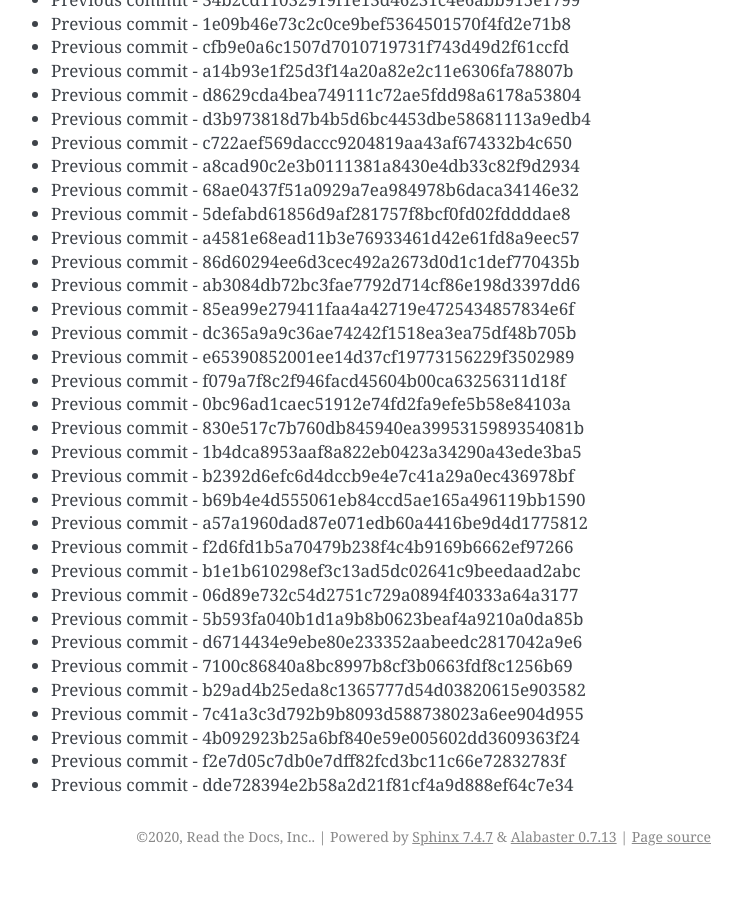
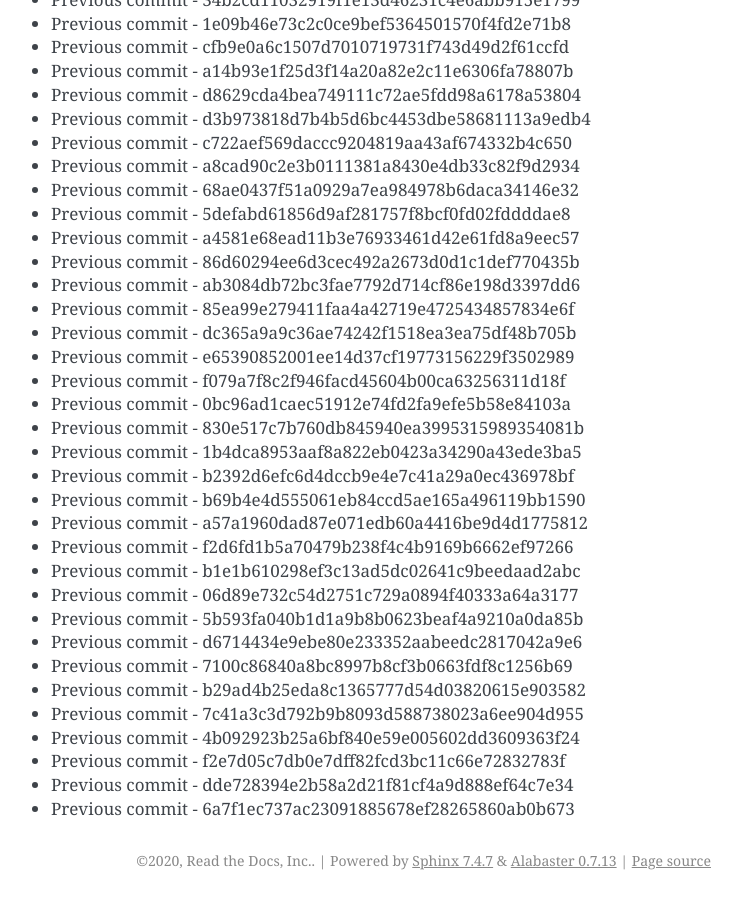
Before and after one commit to readthedocs/rtd-git-stresstest, a Sphinx documentation site: the page built from docs/updates.rst, in a window 1280 px wide and 900 px high, scrolled down 71737 px. Shown: the whole window, without its empty margins (399-1141 px from the left). Built offline with Sphinx 7.4.7, drawn with Linux system fonts in a browser that asks for light colours; before the commit the page ends 72613 px from its top, so only the background shows below that.

Commit message:
Generating commit from previous: 6a7f1ec737ac23091885678ef28265860ab0b673

```diff
--- a/docs/updates.rst
+++ b/docs/updates.rst
@@ -3046,3 +3046,4 @@ It can be tested for any performance characteristics.
 * Previous commit - 4b092923b25a6bf840e59e005602dd3609363f24
 * Previous commit - f2e7d05c7db0e7dff82fcd3bc11c66e72832783f
 * Previous commit - dde728394e2b58a2d21f81cf4a9d888ef64c7e34
+* Previous commit - 6a7f1ec737ac23091885678ef28265860ab0b673
```
